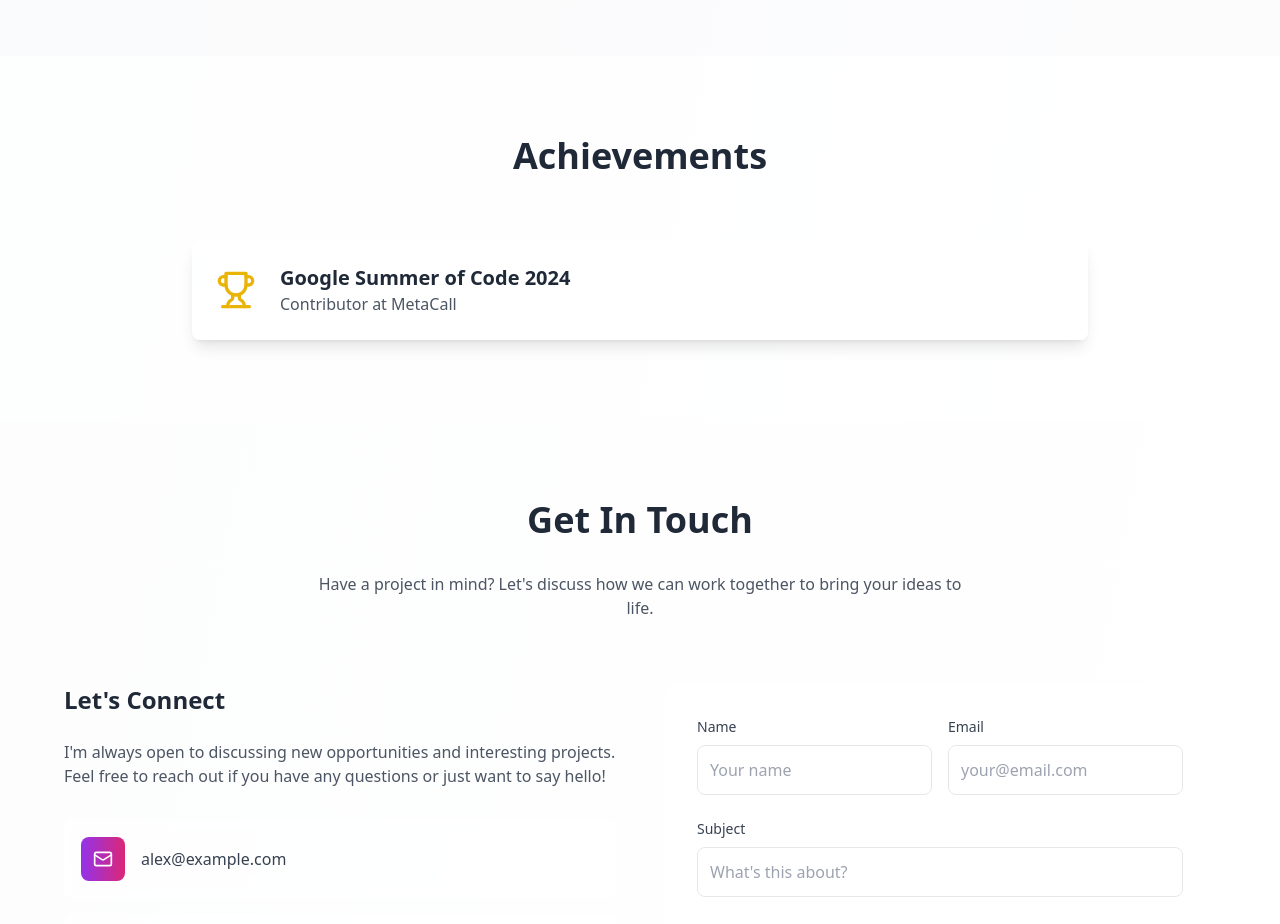
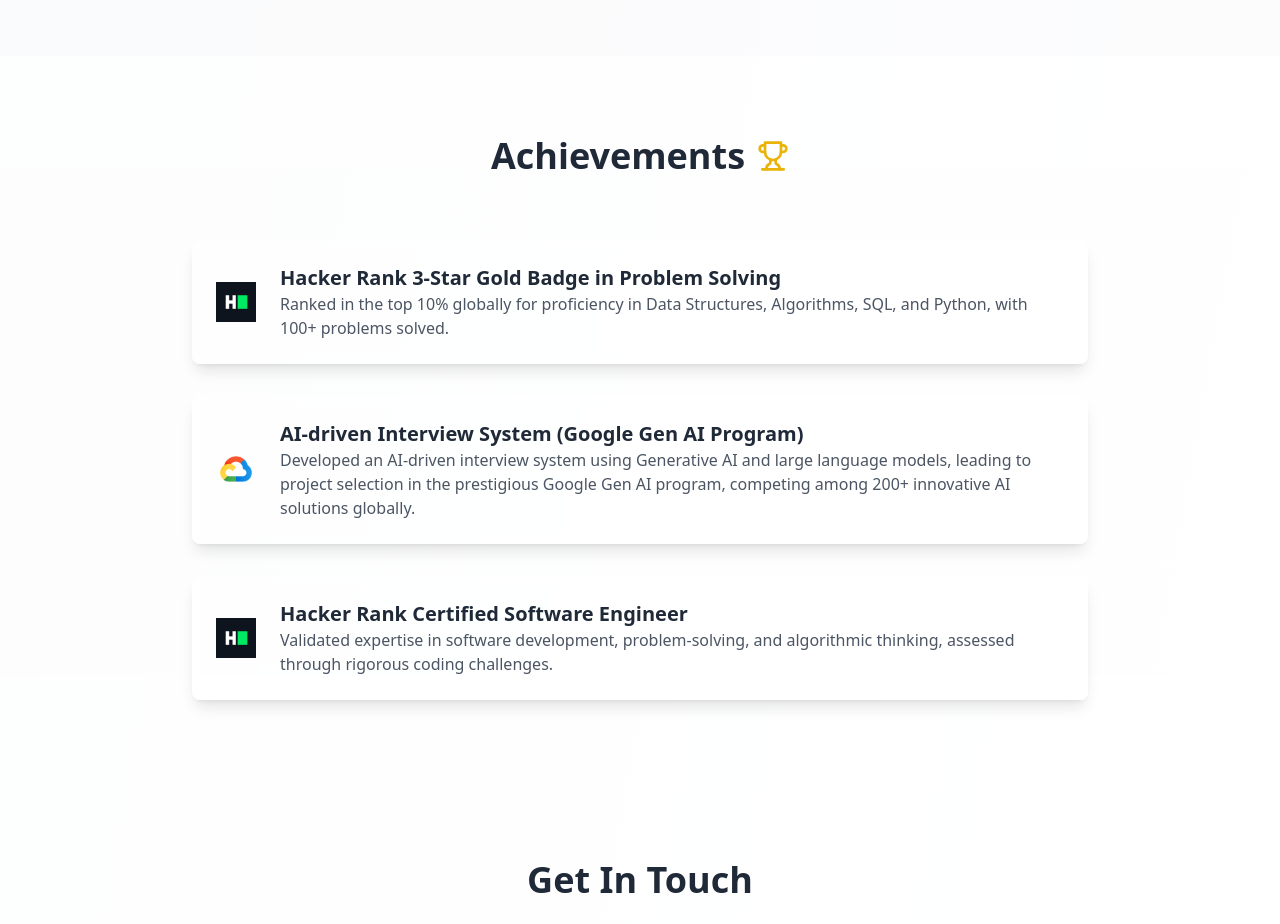
Before and after one commit to sameer6699/Sameer_portfolio, a React (Vite) app: page / in a window 1280 px wide. Shown: the part 5280-6204 px from the top of the page. Built offline with nearby package versions, Linux system fonts and the light colour scheme.

Commit message:
Added Enhanced UI for the Code base

```diff
--- a/src/components/Achievements.tsx
+++ b/src/components/Achievements.tsx
@@ -2,15 +2,27 @@ import * as React from 'react';
 import { motion } from 'framer-motion';
 import { Trophy } from 'lucide-react';
 import { useScrollAnimation } from '../hooks/useScrollAnimation';
+import HackerRankLogo from './assets/Hacker-rank-logo.png';
+import GoogleCloudLogo from './assets/google-cloud.png';
 
 export const Achievements: React.FC = () => {
   const { ref, isInView } = useScrollAnimation();
 
   const achievements = [
     {
-      icon: Trophy,
-      text: 'Google Summer of Code 2024',
-      description: 'Contributor at MetaCall',
+      icon: 'hackerRank',
+      text: 'Hacker Rank 3-Star Gold Badge in Problem Solving',
+      description: 'Ranked in the top 10% globally for proficiency in Data Structures, Algorithms, SQL, and Python, with 100+ problems solved.',
+    },
+    {
+      icon: 'googleCloud',
+      text: 'AI-driven Interview System (Google Gen AI Program)',
+      description: 'Developed an AI-driven interview system using Generative AI and large language models, leading to project selection in the prestigious Google Gen AI program, competing among 200+ innovative AI solutions globally.',
+    },
+    {
+      icon: 'hackerRank',
+      text: 'Hacker Rank Certified Software Engineer',
+      description: 'Validated expertise in software development, problem-solving, and algorithmic thinking, assessed through rigorous coding challenges.',
     },
   ];
 
@@ -24,8 +36,9 @@ export const Achievements: React.FC = () => {
           transition={{ duration: 0.8 }}
           className="max-w-4xl mx-auto"
         >
-          <h2 className="text-4xl font-bold text-center mb-16 text-gray-800 dark:text-white">
+          <h2 className="text-4xl font-bold text-center mb-16 text-gray-800 dark:text-white flex items-center justify-center gap-3">
             Achievements
+            <Trophy className="w-8 h-8 text-yellow-500" />
           </h2>
 
           <div className="grid md:grid-cols-1 gap-8">
@@ -37,7 +50,12 @@ export const Achievements: React.FC = () => {
                 transition={{ duration: 0.5, delay: 0.2 + index * 0.1 }}
                 className="flex items-center gap-6 p-6 rounded-lg bg-white/50 dark:bg-gray-800/50 backdrop-blur-sm shadow-lg"
               >
-                <achievement.icon className="w-10 h-10 text-yellow-500" />
+                {achievement.icon === 'hackerRank' && (
+                  <img src={HackerRankLogo} alt="HackerRank Logo" className="w-10 h-10 object-contain" />
+                )}
+                {achievement.icon === 'googleCloud' && (
+                  <img src={GoogleCloudLogo} alt="Google Cloud Logo" className="w-10 h-10 object-contain" />
+                )}
                 <div>
                   <h3 className="text-xl font-semibold text-gray-800 dark:text-white">{achievement.text}</h3>
                   <p className="text-gray-600 dark:text-gray-400">{achievement.description}</p>
```
Also changed, not shown: src/components/assets/Hacker-rank-logo.png (added), src/components/assets/google-cloud.png (added).
